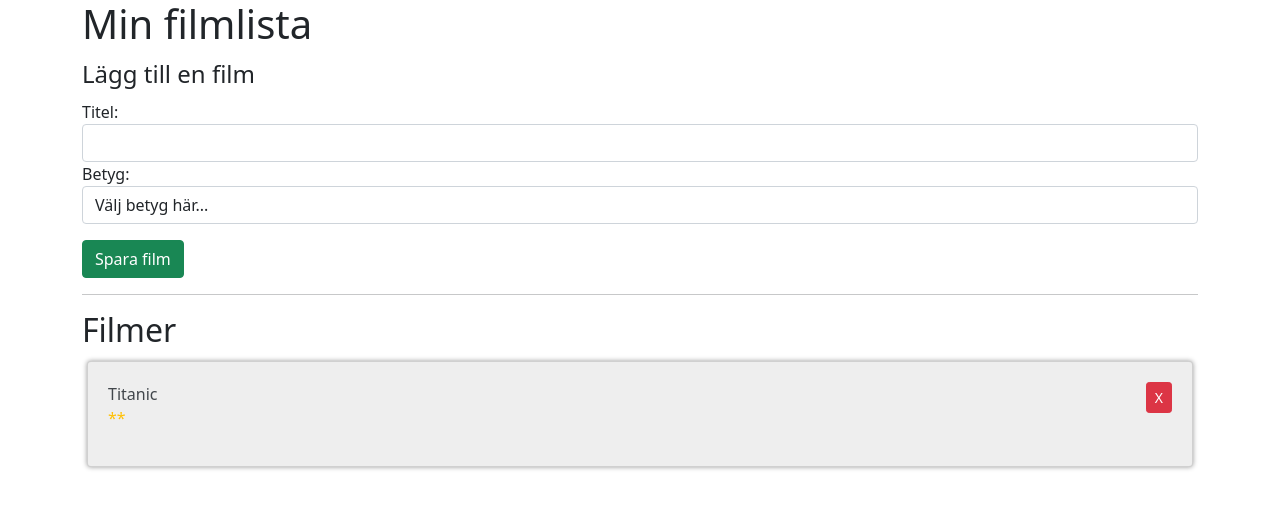
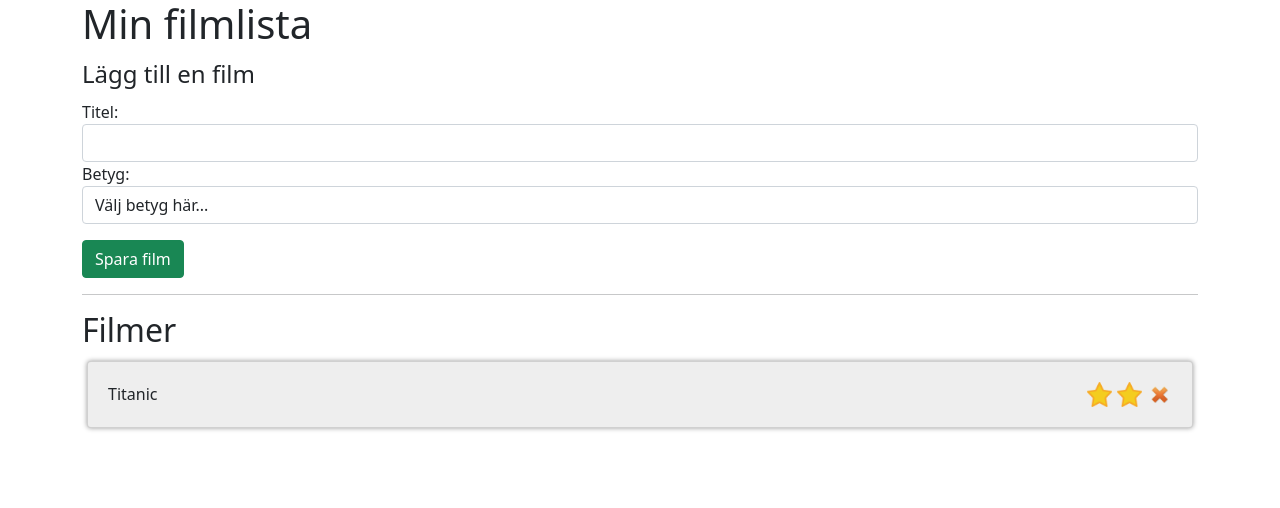
Before and after one commit to feliciabergflo/my-app, a React (Create React App) app: page / in a window 1280 px wide. Shown: the top 508 px of the page. Built offline with nearby package versions, Linux system fonts and the light colour scheme.

Commit message:
Lägger till bilagor och gör så att dessa syns

```diff
--- a/src/AddMovieForm.js
+++ b/src/AddMovieForm.js
@@ -11,8 +11,6 @@ export default function AddMovieForm() {
 
     const titleRef = useRef();
     const gradeRef = useRef();
-
-
 
     function saveMovie(e) {
         e.preventDefault();
--- a/src/Movie.js
+++ b/src/Movie.js
@@ -2,17 +2,25 @@ import React from "react";
 
 export default function Movie(props) {
 
-    function getStars(stars) {
-        return "*".repeat(stars);
+    const stars = numArray(props.item.grade);
+
+    function numArray(grade) {
+        let stars = [];
+
+        for (let i = 0; i < grade.valueOf(); i++) {
+            stars.push(i);
+        }
+        return stars;
     }
 
     return (
-        <li className="list-group-item list-group-item-secondary my-1">
+        <li className="list-group-item my-1">
             { props.item.title }
-            <button className="btn btn-sm btn-danger float-end" onClick={() => {props.deleteMovie(props.item.id)}}>X</button>
-            <p className="text-warning float-right">
-                { getStars(props.item.grade) }
-            </p>
+            <img src="images/delete.png" alt="Delete movie" onClick={() => {props.deleteMovie(props.item.id)}} class="delete-movie-icon" />
+
+            { stars.map(item => {
+                return <img src='images/star.png' alt='Star' />;
+            })}
         </li>
     )
 }
```
Also changed, not shown: public/images/delete.png (added), public/images/star.png (added).
